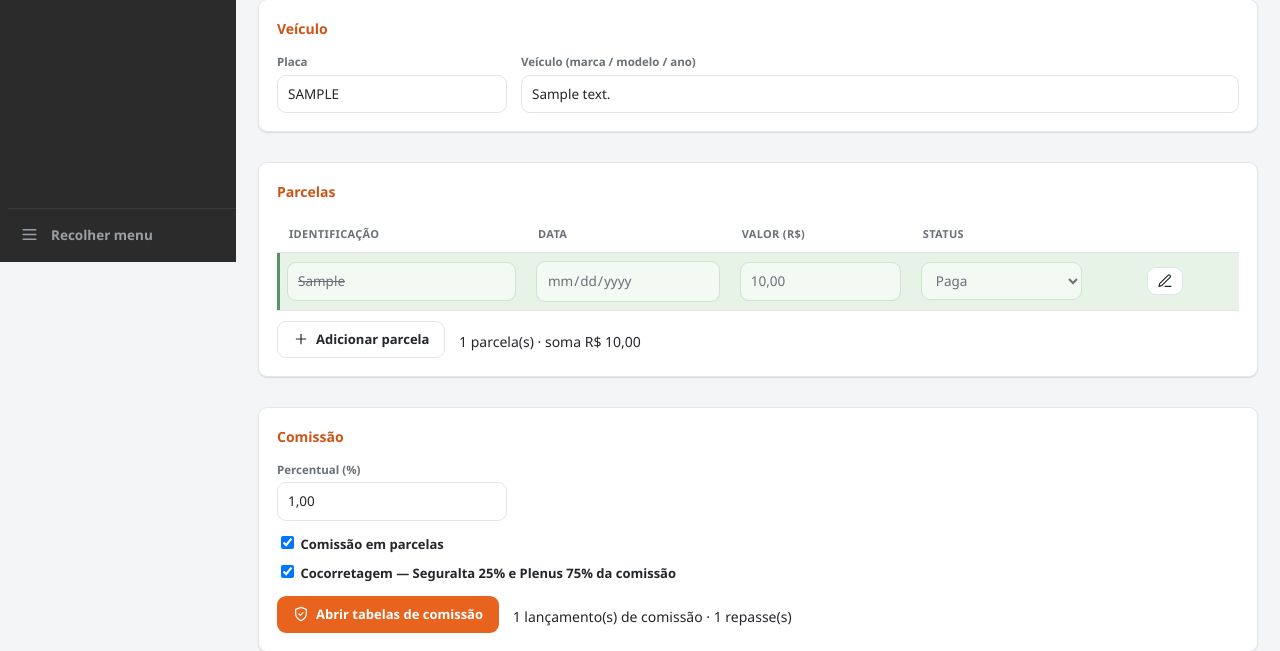
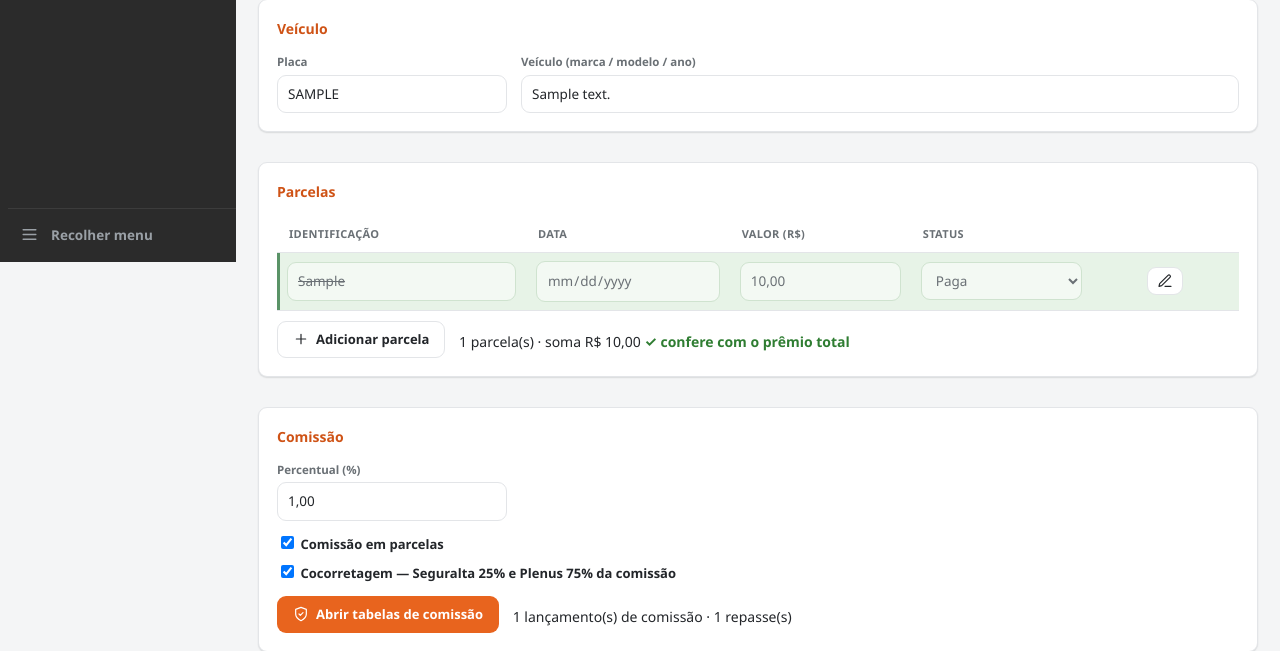
Before and after one commit to renatarisc/PlenusSeguralta, a Flask app: page /apolices/1 in a window 1280 px wide. Shown: the part 538-1189 px from the top of the page. Run offline with Flask 3, Linux system fonts and the light colour scheme; the visitor is signed in with stand-in values (Sample User, id 1); tables that the repository leaves empty hold one stand-in row (values such as "Sample post"); some libraries are stand-ins or nearby versions.

Commit message:
Apólice (parcelas): confere soma das parcelas × prêmio total
No resumo de parcelas: "✓ confere com o prêmio total" (verde) ou
"⚠ difere do prêmio total em R$ X" (âmbar). Recalcula ao mexer nas
parcelas ou em prêmio líquido/IOF/total. Classes .selo-ok/.selo-ruim.

Co-Authored-By: Claude Sonnet 5 <noreply@anthropic.com>

```diff
--- a/static/css/app.css
+++ b/static/css/app.css
@@ -327,8 +327,8 @@ table.lista tr.apolice-vencida td:first-child { box-shadow: inset 3px 0 0 #a5201
   background: var(--fundo); border: 1px solid var(--linha); font-size: 12.5px; line-height: 1.7;
 }
 .conferencia strong { display: block; margin-bottom: 3px; font-size: 12px; color: var(--texto); }
-.conferencia .ok { color: #2f7d32; font-weight: 700; }
-.conferencia .ruim { color: #b26a00; font-weight: 700; }
+.conferencia .ok, .selo-ok { color: #2f7d32; font-weight: 700; }
+.conferencia .ruim, .selo-ruim { color: #b26a00; font-weight: 700; }
 
 /* janela (dialog) — usada pela comissão parcelada */
 dialog.dlg {
--- a/static/js/apolice.js
+++ b/static/js/apolice.js
@@ -83,9 +83,19 @@
       soma += num(tr.querySelector('[name="parcela_valor"]').value);
       atualizarAtraso(tr);
     });
-    resumo.textContent = ls.length
-      ? ls.length + " parcela(s) · soma R$ " + fmt(soma)
-      : "";
+    if (!ls.length) { resumo.textContent = ""; return; }
+
+    let txt = ls.length + " parcela(s) · soma R$ " + fmt(soma);
+    // conferência: soma das parcelas deve bater com o prêmio total
+    const elTotal = document.getElementById("premio_total");
+    const total = elTotal ? num(elTotal.value) : 0;
+    if (total) {
+      const dif = Math.round((soma - total) * 100) / 100;
+      txt += Math.abs(dif) < 0.01
+        ? ' <span class="selo-ok">✓ confere com o prêmio total</span>'
+        : ' <span class="selo-ruim">⚠ difere do prêmio total em R$ ' + fmt(Math.abs(dif)) + "</span>";
+    }
+    resumo.innerHTML = txt;
   }
 
   function novaLinha(dados) {
@@ -231,11 +241,13 @@
   const pt = document.getElementById("premio_total");
   if (pl && iof && pt) {
     let totalManual = false;
-    pt.addEventListener("input", () => { totalManual = true; });
+    pt.addEventListener("input", () => { totalManual = true; atualizarResumo(); });
     const recalcTotal = () => {
-      if (totalManual) return;
-      if (!pl.value.trim() && !iof.value.trim()) { pt.value = ""; return; }
-      pt.value = fmt(num(pl.value) + num(iof.value));
+      if (!totalManual) {
+        if (!pl.value.trim() && !iof.value.trim()) pt.value = "";
+        else pt.value = fmt(num(pl.value) + num(iof.value));
+      }
+      atualizarResumo();  // a conferência parcelas × prêmio total depende disso
     };
     pl.addEventListener("input", recalcTotal);
     iof.addEventListener("input", recalcTotal);
```
